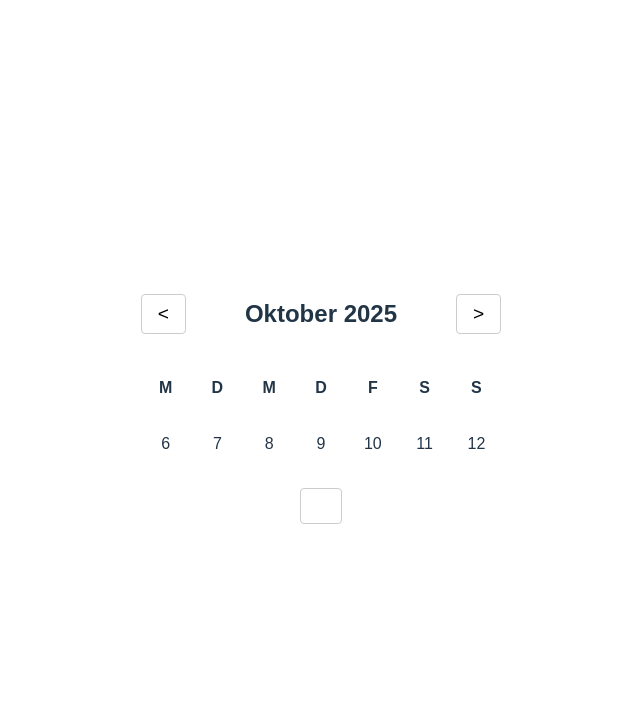
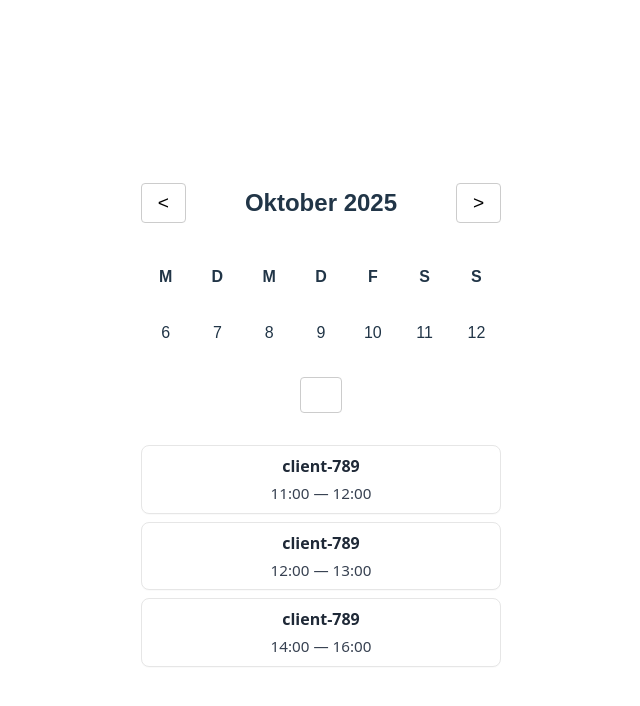
Before and after one commit to Schwelle76/transport-manager-frontend, a React (Vite) app: page / in a window 1280 px wide. Both pictures are taken after a click on the element "10". Shown: the top 706 px of the page, without its empty margins (319-959 px from the left). Built offline with nearby package versions, Linux system fonts and the light colour scheme.

Commit message:
AppoinmtenList is shown on date select

```diff
--- /dev/null
+++ b/src/domains/calendar/components/AppointmentEntry.module.css
@@ -0,0 +1,18 @@
+.entry {
+  border: 1px solid #e6e6e6;
+  border-radius: 8px;
+  padding: 8px 12px;
+  background: #ffffff;
+  box-shadow: 0 1px 0 rgba(0,0,0,0.02);
+}
+
+.header {
+  font-weight: 600;
+  color: #1f2937; /* slate-800 */
+  margin-bottom: 4px;
+}
+
+.time {
+  color: #374151; /* gray-700 */
+  font-size: 0.95rem;
+}
--- a/src/domains/calendar/components/AppointmentEntry.tsx
+++ b/src/domains/calendar/components/AppointmentEntry.tsx
@@ -0,0 +1,15 @@
+import type { Appointment } from '../../../types/Appointment'
+import styles from './AppointmentEntry.module.css'
+
+type Props = {
+  appointment: Appointment
+}
+
+export default function AppointmentEntry({ appointment }: Props) {
+  return (
+    <div className={styles.entry}>
+      <div className={styles.header}>{appointment.clientId}</div>
+      <div className={styles.time}>{appointment.startTime} — {appointment.endTime}</div>
+    </div>
+  )
+}
--- /dev/null
+++ b/src/domains/calendar/components/AppointmentList.module.css
@@ -0,0 +1,6 @@
+.list {
+  display: flex;
+  flex-direction: column;
+  gap: 8px;
+  margin-top: 12px;
+}
--- a/src/domains/calendar/components/AppointmentList.tsx
+++ b/src/domains/calendar/components/AppointmentList.tsx
@@ -0,0 +1,32 @@
+import AppointmentEntry from './AppointmentEntry'
+import styles from './AppointmentList.module.css'
+import { mockAppointments } from '../../../types/Appointment'
+import type { Appointment } from '../../../types/Appointment'
+
+type Props = {
+  selectedDate: Date
+}
+
+function formatDateToYMD(d: Date) {
+  const y = d.getFullYear()
+  const m = String(d.getMonth() + 1).padStart(2, '0')
+  const day = String(d.getDate()).padStart(2, '0')
+  return `${y}-${m}-${day}`
+}
+
+export default function AppointmentList({ selectedDate }: Props) {
+  const ymd = formatDateToYMD(selectedDate)
+  const items: Appointment[] = mockAppointments.filter((a) => a.date === ymd)
+
+  if (items.length === 0) {
+    return null
+  }
+
+  return (
+    <div className={styles.list}>
+      {items.map((appt, idx) => (
+        <AppointmentEntry key={`${appt.clientId}-${appt.startTime}-${idx}`} appointment={appt} />
+      ))}
+    </div>
+  )
+}
--- a/src/domains/calendar/pages/CalendarPage.tsx
+++ b/src/domains/calendar/pages/CalendarPage.tsx
@@ -1,5 +1,6 @@
 import { useState } from 'react'
 import Calendar from '../components/Calendar'
+import AppointmentList from '../components/AppointmentList'
 
 function CalendarPage() {
   const [currentDate, setCurrentDate] = useState(new Date())
@@ -22,6 +23,9 @@ function CalendarPage() {
         selectedDate={selectedDate}
         onDateSelect={handleDateSelect}
       />
+      {selectedDate && (
+        <AppointmentList selectedDate={selectedDate} />
+      )}
     </div>
   )
 }
--- a/src/types/Appointment.ts
+++ b/src/types/Appointment.ts
@@ -1,5 +1,4 @@
 export type Appointment = {
-  id: string;
   clientId: string;
   date: string;       // YYYY-MM-DD
   startTime: string;  // HH:MM
@@ -7,31 +6,39 @@ export type Appointment = {
 }
 
 
-const mockAppointments: Appointment[] = [
+export const mockAppointments: Appointment[] = [
   // --- OCTOBER 2025 ---
   {
-    id: "appt-20251008-01",
     clientId: "client-456",
     date: "2025-10-08", // Wednesday
     startTime: "09:00",
     endTime: "10:30",
   },
   {
-    id: "appt-20251010-02",
     clientId: "client-789",
     date: "2025-10-10", // Friday
     startTime: "11:00",
     endTime: "12:00",
   },
   {
-    id: "appt-20251015-03",
+    clientId: "client-789",
+    date: "2025-10-10", // Friday
+    startTime: "12:00",
+    endTime: "13:00",
+  },
+  {
+    clientId: "client-789",
+    date: "2025-10-10", // Friday
+    startTime: "14:00",
+    endTime: "16:00",
+  },
+  {
     clientId: "client-101",
     date: "2025-10-15", // Wednesday
     startTime: "14:00",
     endTime: "16:00",
   },
   {
-    id: "appt-20251027-04",
     clientId: "client-202",
     date: "2025-10-27", // Monday
     startTime: "08:00",
@@ -40,28 +47,24 @@ const mockAppointments: Appointment[] = [
 
   // --- NOVEMBER 2025 ---
   {
-    id: "appt-20251105-05",
     clientId: "client-303",
     date: "2025-11-05", // Wednesday
     startTime: "10:00",
     endTime: "11:00",
   },
   {
-    id: "appt-20251106-06",
     clientId: "client-404",
     date: "2025-11-06", // Thursday
     startTime: "15:30",
     endTime: "17:00",
   },
   {
-    id: "appt-20251118-07",
     clientId: "client-505",
     date: "2025-11-18", // Tuesday
     startTime: "09:30",
     endTime: "11:30",
   },
   {
-    id: "appt-20251121-08",
     clientId: "client-606",
     date: "2025-11-21", // Friday
     startTime: "13:00",
```
